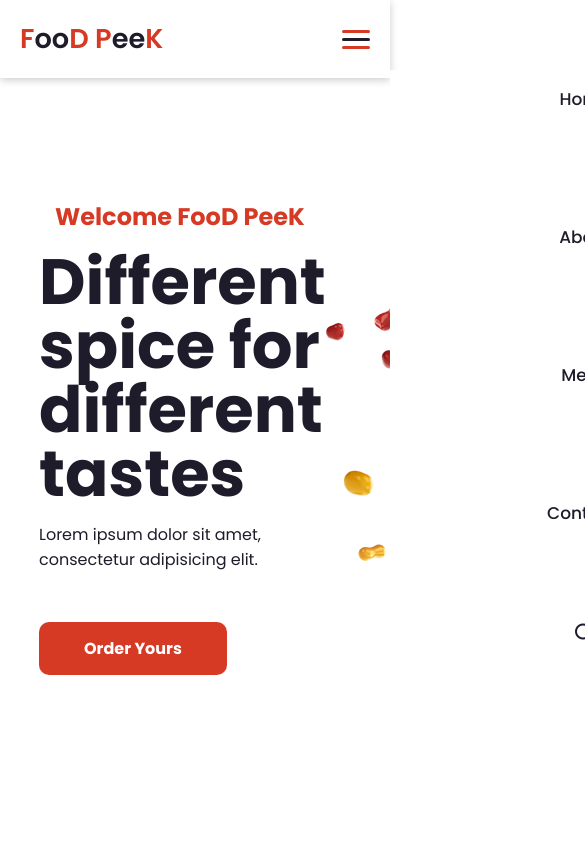
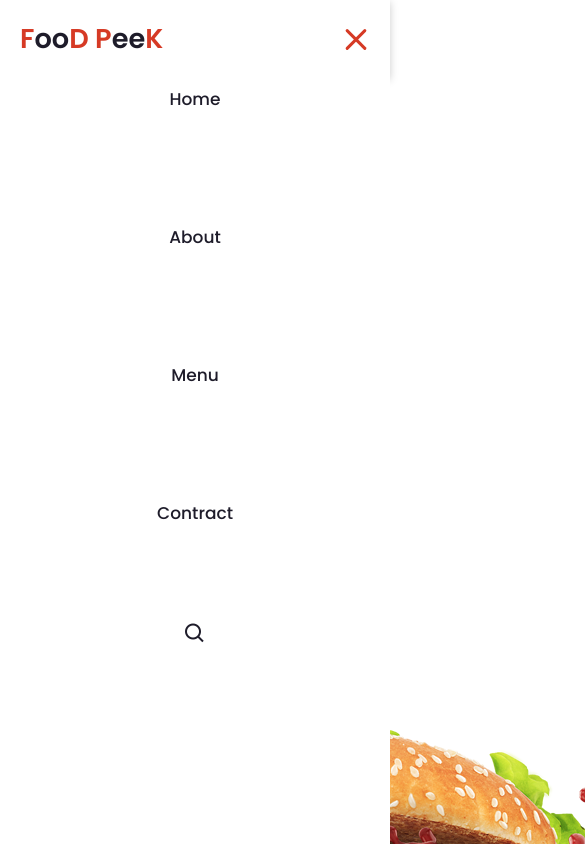
Before and after one commit to MikaelToledo31/webSite, a plain HTML site: page index.html in a window 390 px wide. Both pictures are taken after a click on the element 356 px from the left and 39 px from the top of the page. Shown: the top 844 px of the page, 585 px wide, since content can reach past the window. Drawn offline with nearby package versions, Linux system fonts and the light colour scheme.

Commit message:
responsividade no main

```diff
--- a/index.html
+++ b/index.html
@@ -43,5 +43,6 @@
             </div>
         </section>
     </main>
+    <script src="script.js"></script>
 </body>
 </html>
--- /dev/null
+++ b/script.js
@@ -0,0 +1,8 @@
+const menu = document.querySelector('.menu');
+const navMenu = document.querySelector('.nav-menu');
+
+menu.addEventListener('click', () => {
+    menu.classList.toggle('ativo');
+    navMenu.classList.toggle('ativo');
+
+})
--- a/styles/responsive.css
+++ b/styles/responsive.css
@@ -5,6 +5,17 @@
     .menu{
         display: block;
     }
+
+    .menu.ativo .bar:nth-child(1){
+        transform: translateY(8px) rotate(45deg);
+    }
+    .menu.ativo .bar:nth-child(2){
+        opacity: 0;
+    }
+    .menu.ativo .bar:nth-child(3){
+        transform: translateY(-8px) rotate(-45deg);
+    }
+
     .nav-menu{
         position: fixed;
         right: -100%;
@@ -16,7 +27,33 @@
         gap: -10px;
         transition: 0.3s;
     }
+
+    .nav-menu.ativo{
+       right: 0;
+    }
+
     .nav-item{
         margin: 16px 0;
     }
+
+    .home{
+        padding: 100px 2%;
+        flex-direction: column;
+        text-align: center;
+        gap: 5rem;
+    }
+    .home .text-h4{
+        font-size: 15px;
+    }
+    .home .text-h4{
+        font-size: 2.5rem;
+        line-height: 3rem;
+    }
+    .home p{
+        font-size: 15px;
+    }
+    .dome-img{
+        width: 125%;
+    }
+
 }
```
